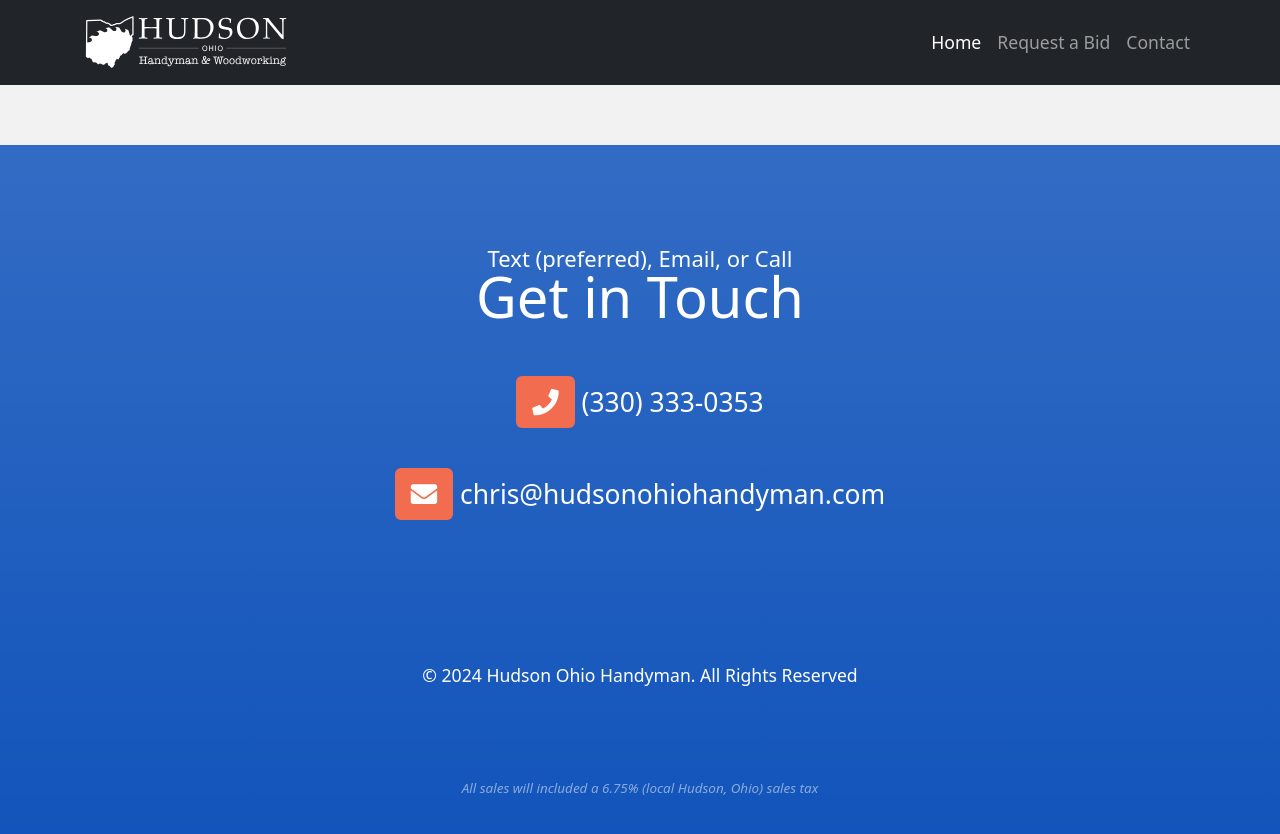
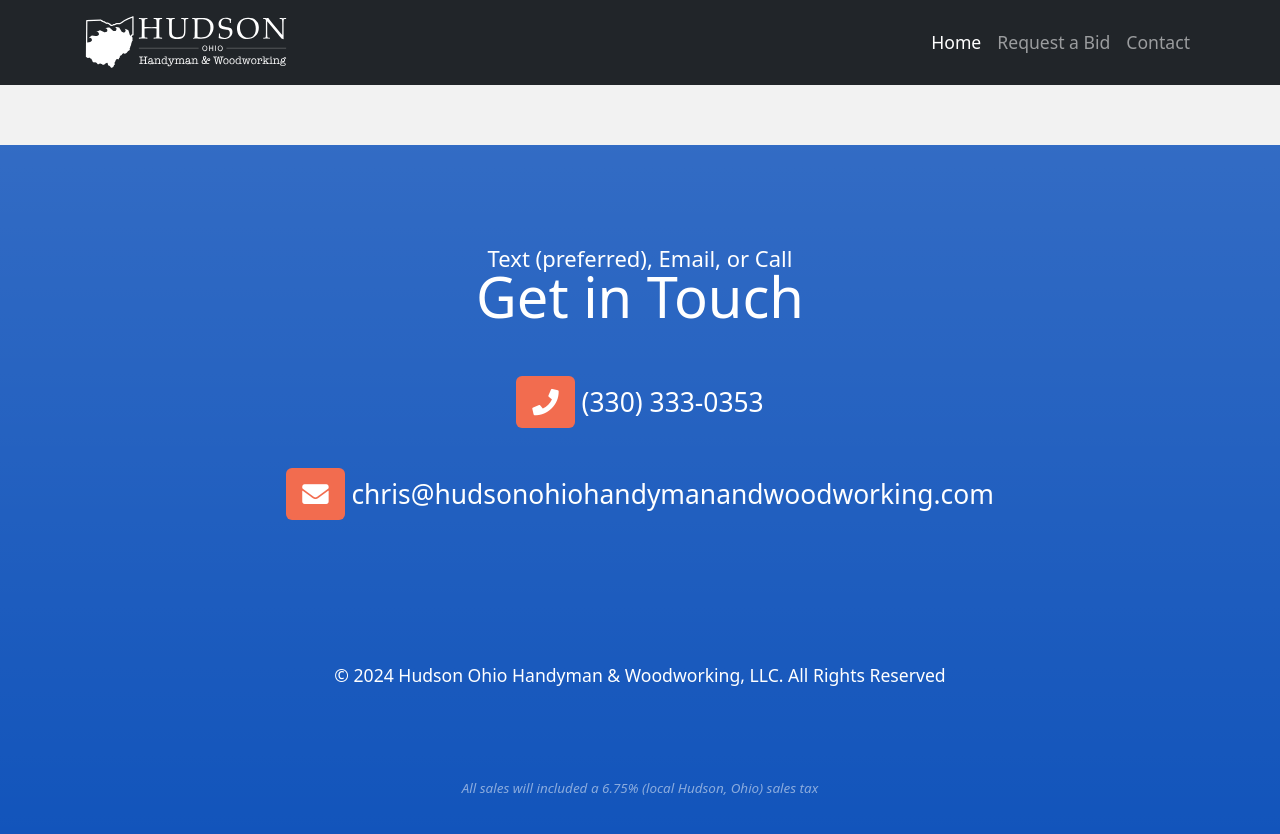
Before and after one commit to ChrisHonniball/hudson-ohio-handyman-and-renovations, a Jekyll site: the page built from index.html, in a window 1280 px wide and 900 px high, scrolled down 976 px. Shown: the top 834 px of the window. Built offline with Jekyll 4.4.1, drawn with Linux system fonts in a browser that asks for light colours; the list of posts is cut into pages by our own code.

Commit message:
update to meta

```diff
--- a/_config.yml
+++ b/_config.yml
@@ -1,6 +1,6 @@
-title: "Hudson Ohio Handyman"
-email: "chris@hudsonohiohandyman.com"
-description: Hudson, Ohio handyman services to help on your small home projects.
+title: "Hudson Ohio Handyman & Woodworking"
+email: "chris@hudsonohiohandymanandwoodworking.com"
+description: Locally owned Hudson, Ohio handyman for your small home projects and woodworking services.
 baseurl: "" # the subpath of your site, e.g. /blog
 url: "https://hudsonohiohandyman.com" # the base hostname & protocol for your site, e.g. http://example.com
 
@@ -18,11 +18,11 @@ url: "https://hudsonohiohandyman.com" # the base hostname & protocol for your si
 
 logo_url: "/assets/images/logo/Logo - White - Horizontal.svg"
 
-copyright_text: "&copy; 2024 Hudson Ohio Handyman. All Rights Reserved"
+copyright_text: "&copy; 2024 Hudson Ohio Handyman & Woodworking, LLC. All Rights Reserved"
 phone_number: "(330) 333-0353"
 phone_number_link: "tel:+13303330353"
 address: "Hudson, OH, USA"
-office_time: "Mon thru Fri 10 am to 3 pm"
+office_time: "Mon thru Fri 9 am to 6 pm"
 
 pricing_model: market
 pricing:
```
